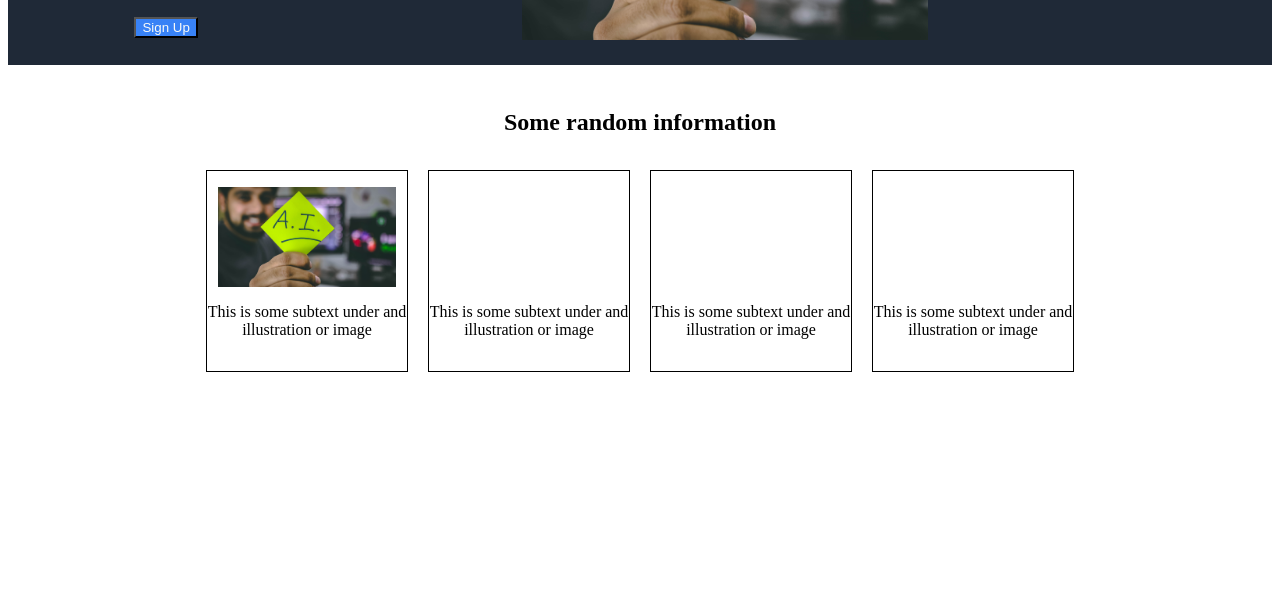
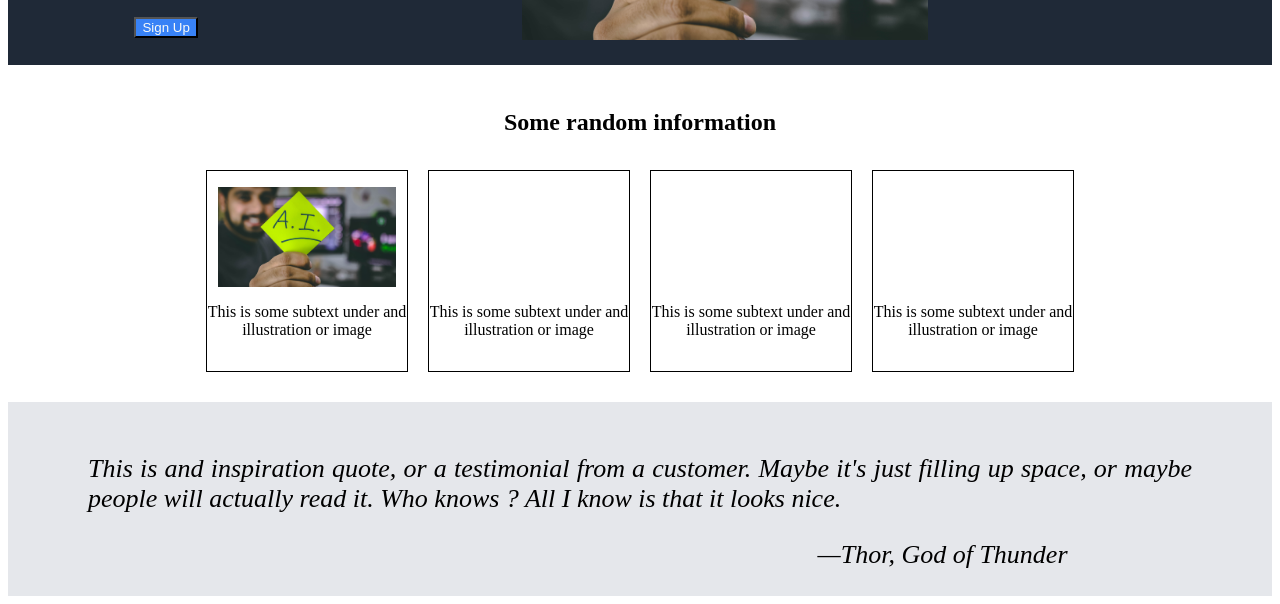
Before and after one commit to franckeinsteinemc2/landing_page_project, a plain HTML site: page index.html in a window 1280 px wide. Shown: the part 375-979 px from the top of the page. Before the commit the page ends 800 px from the top, so only its background shows below. Drawn offline with Linux system fonts and the light colour scheme.

Commit message:
Quote section final

```diff
--- a/index.html
+++ b/index.html
@@ -69,5 +69,15 @@
     </div>
 </section>
 
+<section class="quote">
+    <figure>
+        <blockquote>
+            <p>This is and inspiration quote, or a testimonial from a customer. Maybe it's just filling up space, or maybe people will actually read it. Who knows ? All I know is that it looks nice.</p>
+        </blockquote>
+        <figcaption>—Thor, God of Thunder</figcaption>
+    </figure>
+
+</section>
+
 </body>
 </html>
--- a/style.css
+++ b/style.css
@@ -167,4 +167,25 @@ p{
     width: fit-content;
 
 
+
 }
+
+.quote{
+
+    display: flex;
+    flex-direction: column;
+    font-size: 26px;
+    font-weight:lighter;
+    font-style: italic;
+    background-color: #E5E7EB;
+    text-align:justify;
+    justify-content: center;
+    align-items: center;
+
+}
+
+figcaption{
+    display: flex;
+    padding-left: 65%;
+
+}
```
